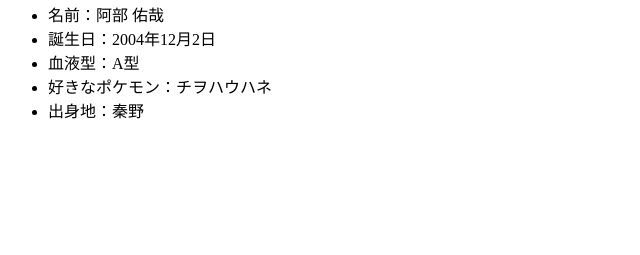
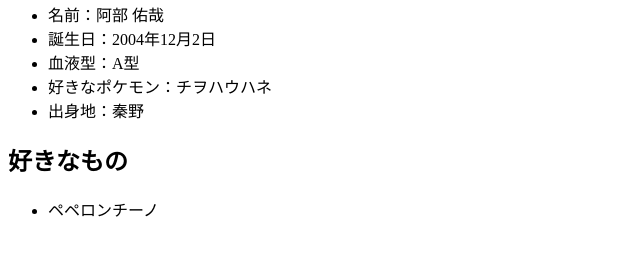
Before and after one commit to Aby-1202/git-practice2023, a plain HTML site: page index.html in a window 1280 px wide. Shown: the part 87-342 px from the top of the page, without its empty margins (0-640 px from the left). Drawn offline with Linux system fonts and the light colour scheme.

Commit message:
好きな食べ物を追記

```diff
--- a/index.html
+++ b/index.html
@@ -19,5 +19,10 @@
             <li>好きなポケモン：チヲハウハネ</li>
             <li>出身地：秦野</li>
         </ul>
+
+        <h2>好きなもの</h2>
+        <ul>
+            <li>ペペロンチーノ</li>
+        </ul>
     </body>
 </html>
```
